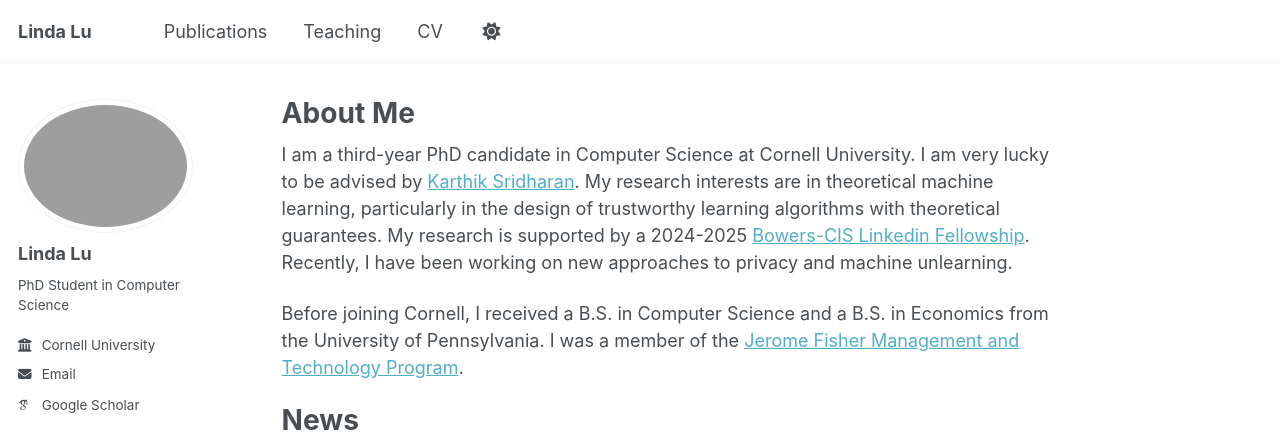
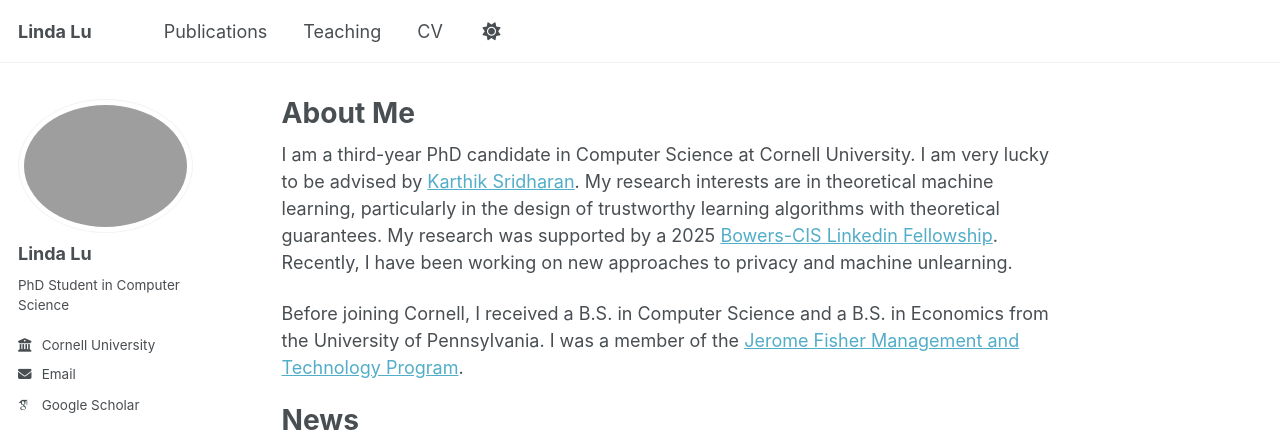
Before and after one commit to lu-linda/lu-linda.github.io, a Jekyll site: the page built from _pages/about.md, in a window 1280 px wide and 981 px high. Shown: the top 432 px of the window. Built offline with Jekyll 4.4.1, drawn with Linux system fonts in a browser that asks for light colours; some web fonts are replaced.

Commit message:
Update about.md

```diff
--- a/_pages/about.md
+++ b/_pages/about.md
@@ -7,7 +7,7 @@ redirect_from:
   - /about.html
 ---
 
-I am a third-year PhD candidate in Computer Science at Cornell University. I am very lucky to be advised by [Karthik Sridharan](https://www.cs.cornell.edu/~sridharan/). My research interests are in theoretical machine learning, particularly in the design of trustworthy learning algorithms with theoretical guarantees. My research is supported by a 2024-2025 [Bowers-CIS Linkedin Fellowship](https://cis.cornell.edu/eight-scholars-awarded-cornell-bowers-cis-linkedin-grants). Recently, I have been working on new approaches to privacy and machine unlearning.
+I am a third-year PhD candidate in Computer Science at Cornell University. I am very lucky to be advised by [Karthik Sridharan](https://www.cs.cornell.edu/~sridharan/). My research interests are in theoretical machine learning, particularly in the design of trustworthy learning algorithms with theoretical guarantees. My research was supported by a 2025 [Bowers-CIS Linkedin Fellowship](https://cis.cornell.edu/eight-scholars-awarded-cornell-bowers-cis-linkedin-grants). Recently, I have been working on new approaches to privacy and machine unlearning.
 
 Before joining Cornell, I received a B.S. in Computer Science and a B.S. in Economics from the University of Pennsylvania. I was a member of the [Jerome Fisher Management and Technology Program](https://fisher.wharton.upenn.edu/).
 
```
